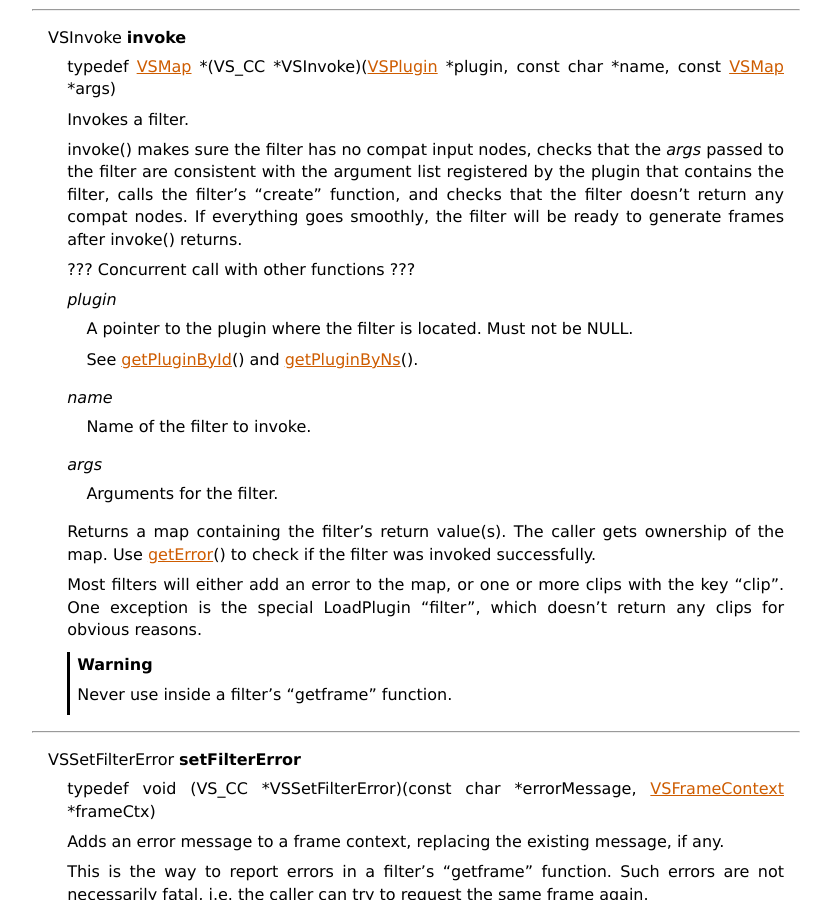
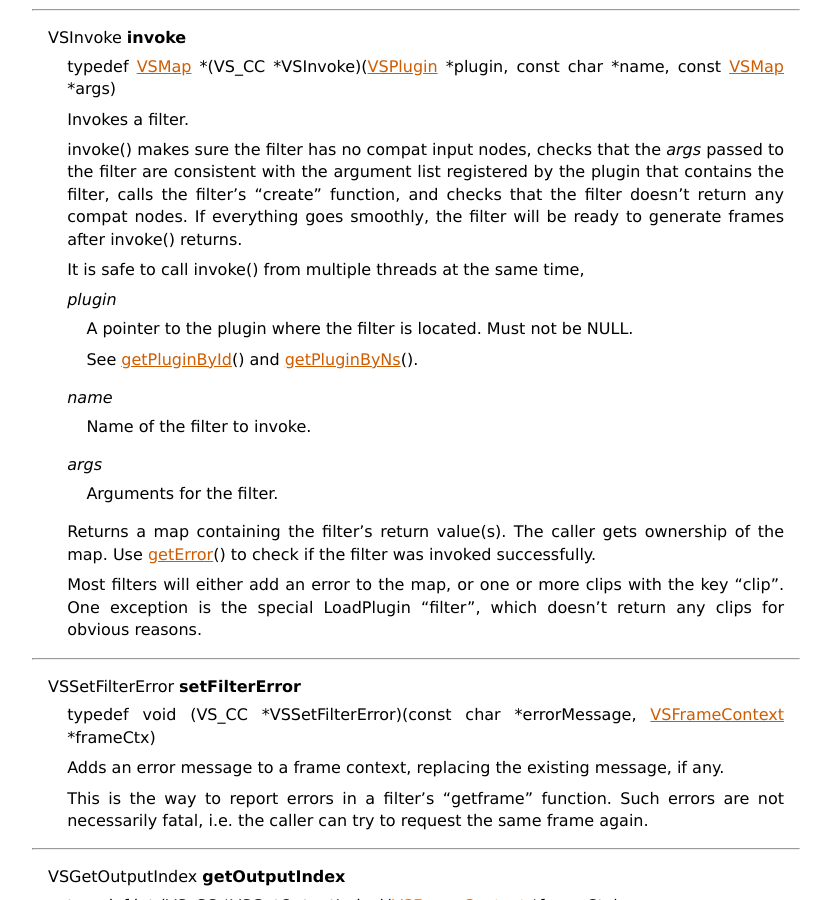
Before and after one commit to vapoursynth/vapoursynth, a Sphinx documentation site: the page built from doc/api/vapoursynth.h.rst, in a window 1280 px wide and 900 px high, scrolled down 31428 px. Shown: the whole window, without its empty margins (48-879 px from the left). Built offline with Sphinx 7.4.7, drawn with Linux system fonts in a browser that asks for light colours; formulas are drawn with MathJax 3.

Commit message:
doc: invoke() is thread-safe

```diff
--- a/doc/api/vapoursynth.h.rst
+++ b/doc/api/vapoursynth.h.rst
@@ -2095,7 +2095,7 @@ struct VSAPI
       nodes. If everything goes smoothly, the filter will be ready to generate
       frames after invoke() returns.
 
-      ??? Concurrent call with other functions ???
+      It is safe to call invoke() from multiple threads at the same time,
 
       *plugin*
          A pointer to the plugin where the filter is located. Must not be NULL.
@@ -2115,9 +2115,6 @@ struct VSAPI
       Most filters will either add an error to the map, or one or more clips
       with the key "clip". One exception is the special LoadPlugin "filter",
       which doesn't return any clips for obvious reasons.
-
-      .. warning::
-         Never use inside a filter's "getframe" function.
 
 ----------
 
```
